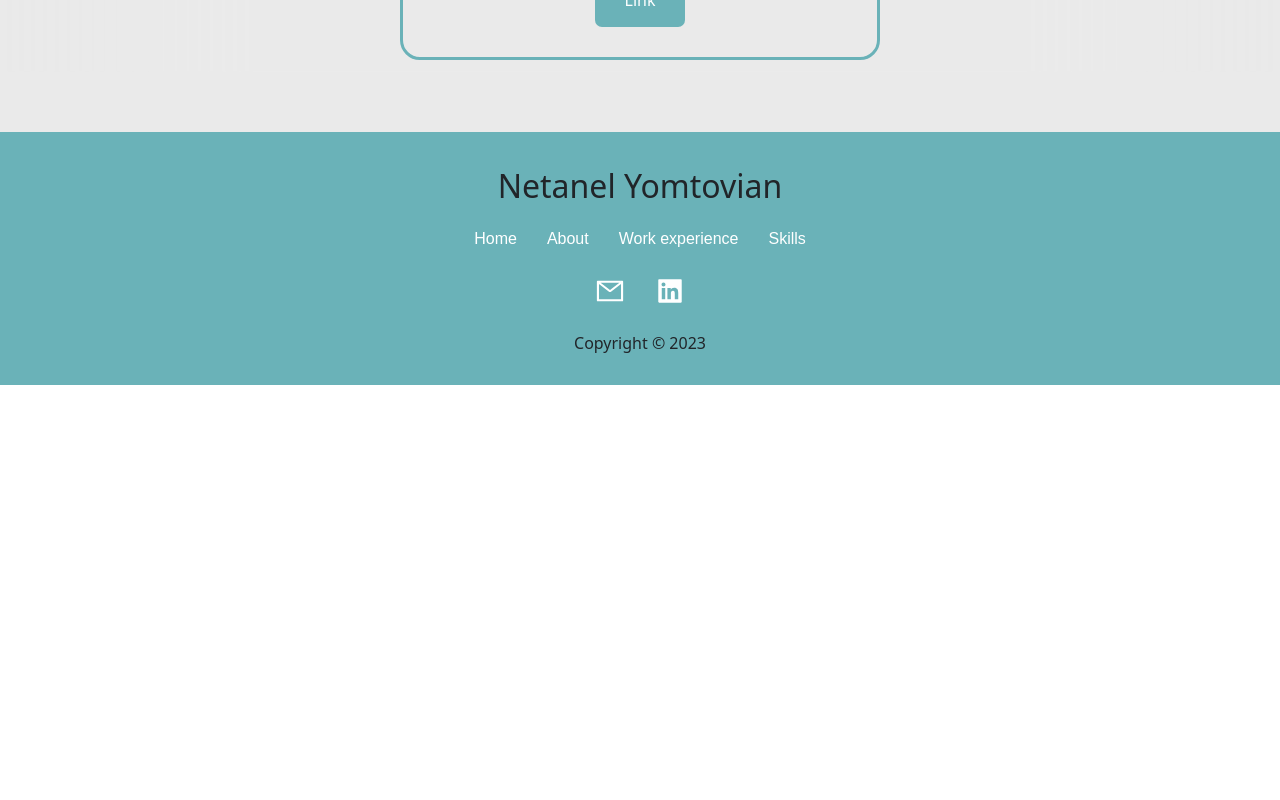
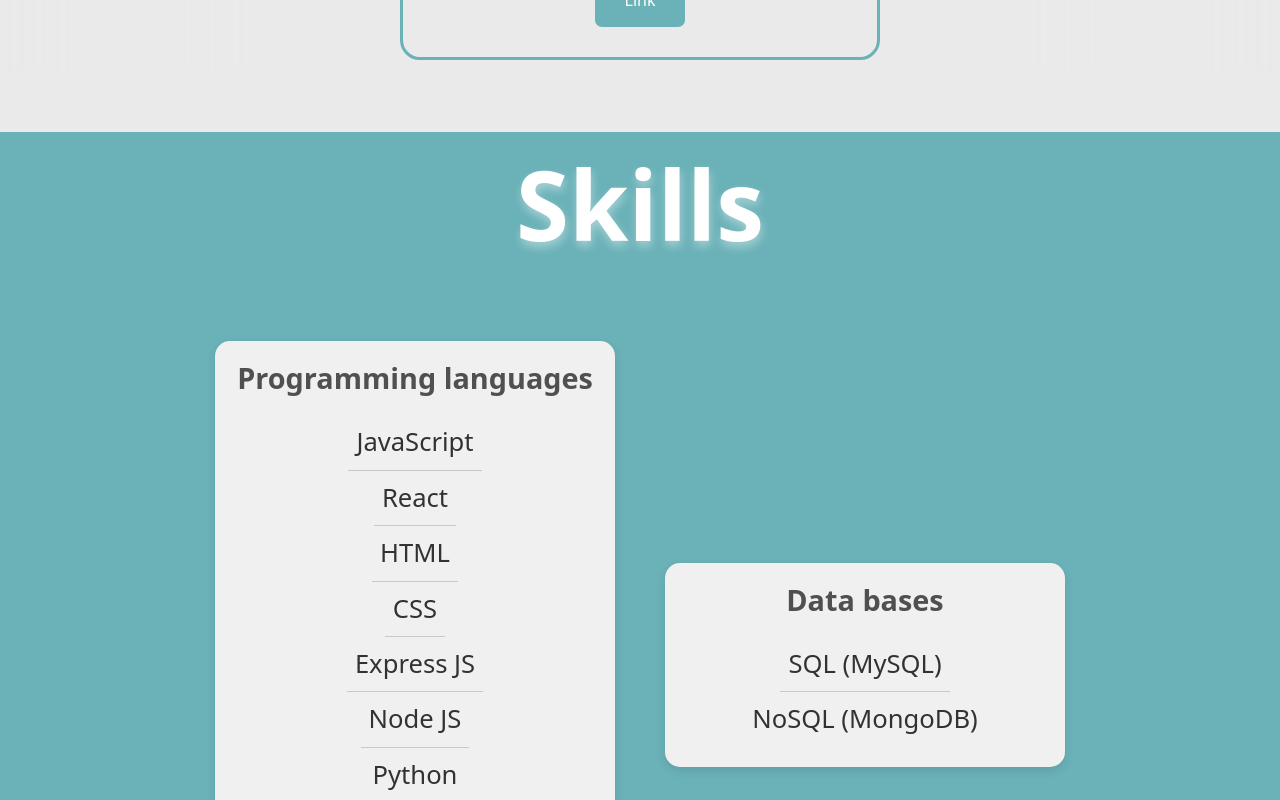
Before and after one commit to netanel094/Portfolio, a React (Create React App) app: page / in a window 1280 px wide. Shown: the part 2840-3640 px from the top of the page. Before the commit the page ends 3225 px from the top, so only its background shows below. Built offline with nearby package versions, Linux system fonts and the light colour scheme.

Commit message:
Set the Skills component

```diff
--- a/src/App.jsx
+++ b/src/App.jsx
@@ -6,6 +6,7 @@ import WorkExperience from "./components/WorkExperience/WorkExperience";
 import Card from "./components/carousel/Card";
 import Carousel from "./components/carousel/Carousel";
 import FooterComponent from "./components/Footer/Footer";
+import Skills from "./components/Skills/Skills";
 import "./App.css";
 export default function App() {
   return (
@@ -14,6 +15,7 @@ export default function App() {
       <Title />
       <About />
       <WorkExperience />
+
       <Carousel width={500}>
         <Card
           imgSrc="/images/web-security.svg"
@@ -40,6 +42,7 @@ export default function App() {
           link="https://github.com/netanel094/stock-trend-price-prediction"
         />
       </Carousel>
+      <Skills />
       <FooterComponent />
     </main>
   );
--- a/src/components/Navbar/CustomNavbar.jsx
+++ b/src/components/Navbar/CustomNavbar.jsx
@@ -43,7 +43,11 @@ function CustomNavbar() {
               >
                 Skills
               </Nav.Link>
-              <Nav.Link href="#link" className="nav-link">
+              <Nav.Link
+                href="#link"
+                className="nav-link"
+                onClick={(event) => handleNavClick(event, "projects")}
+              >
                 Projects
               </Nav.Link>
               <Nav.Link href="#link" className="nav-link">
--- /dev/null
+++ b/src/components/Skills/Skills.jsx
@@ -0,0 +1,102 @@
+import React from "react";
+import styled from "styled-components";
+
+export default function Skills() {
+  return (
+    <Section id="skills">
+      <SectionTitle>Skills</SectionTitle>
+      <SkillContainer>
+        <H1>Programming languages</H1>
+        <ContentList>
+          <Content>JavaScript</Content>
+          <Content>React</Content>
+          <Content>HTML</Content>
+          <Content>CSS</Content>
+          <Content>Express JS</Content>
+          <Content>Node JS</Content>
+          <Content>Python</Content>
+          <Content>Java</Content>
+          <Content>C++</Content>
+          <Content>C#</Content>
+        </ContentList>
+      </SkillContainer>
+      <SkillContainer>
+        <H1>Data bases</H1>
+        <ContentList>
+          <Content>SQL (MySQL)</Content>
+          <Content>NoSQL (MongoDB)</Content>
+        </ContentList>
+      </SkillContainer>
+      <SkillContainer>
+        <H1>Tools</H1>
+        <ContentList>
+          <Content>Git</Content>
+          <Content>Jenkins</Content>
+          <Content>Selenium IDE</Content>
+          <Content>Jira</Content>
+          <Content>Postman</Content>
+        </ContentList>
+      </SkillContainer>
+    </Section>
+  );
+}
+
+const SectionTitle = styled.h2`
+  font-size: 6rem;
+  font-weight: bold;
+  color: white;
+  text-align: center;
+  margin-bottom: 40px;
+  width: 100%;
+  line-height: 1.5;
+  text-shadow: 1px 5px 10px rgba(255, 255, 255, 0.4);
+`;
+const Section = styled.div`
+  height: 100vh;
+  width: 100%;
+  display: flex;
+  flex-wrap: wrap;
+  align-items: center;
+  justify-content: center;
+  background-color: rgb(106, 178, 184);
+`;
+
+const SkillContainer = styled.div`
+  background-color: rgb(240, 240, 240);
+  width: 400px;
+  height: auto;
+  border-radius: 15px;
+  margin: 25px;
+  padding: 20px;
+  box-shadow: 0 4px 10px rgba(0, 0, 0, 0.1);
+  transition: background-color 0.5s ease;
+
+  &:hover {
+    background-color: rgb(220, 220, 220);
+  }
+`;
+
+const H1 = styled.h1`
+  font-size: 1.8rem;
+  text-align: center;
+  font-weight: bold;
+  color: rgb(80, 80, 80);
+  margin-bottom: 20px;
+`;
+
+const ContentList = styled.div`
+  display: flex;
+  flex-direction: column;
+  align-items: center;
+`;
+
+const Content = styled.div`
+  font-size: 1.6rem;
+  color: rgb(50, 50, 50);
+  padding: 8px;
+  border-bottom: 1px solid rgb(200, 200, 200);
+
+  &:last-child {
+    border-bottom: none;
+  }
+`;
--- a/src/components/carousel/Carousel.jsx
+++ b/src/components/carousel/Carousel.jsx
@@ -44,7 +44,7 @@ function NewCarousel({ children, width }) {
   }, [handleMouseUp, width]);
 
   return (
-    <Section id="carousel">
+    <Section id="projects">
       <H1>Projects</H1>
       <Swipe src="./images/swipe.png"></Swipe>
 
```
